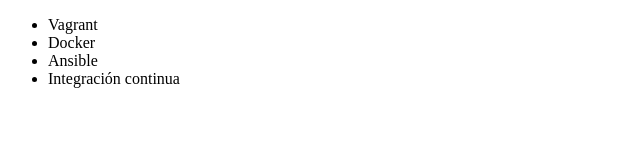
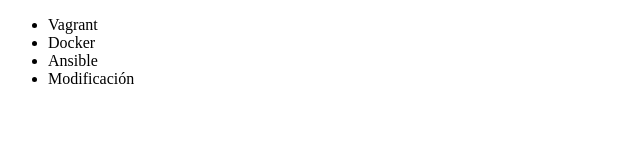
Before and after one commit to DarielSC/darielxd, a plain HTML site: page index.html in a window 1280 px wide. Shown: the full height of the page, 0-640 px from the left. Drawn offline with Linux system fonts and the light colour scheme.

Commit message:
cambio en la lista de integracion a modificacion

```diff
--- a/index.html
+++ b/index.html
@@ -9,7 +9,7 @@
             <li> Vagrant </li>
             <li> Docker </li>
             <li> Ansible </li>
-            <li> Integración continua </li>
+            <li> Modificación</li>
         </ul>
-</body>
+    </body>
 </html>
```
